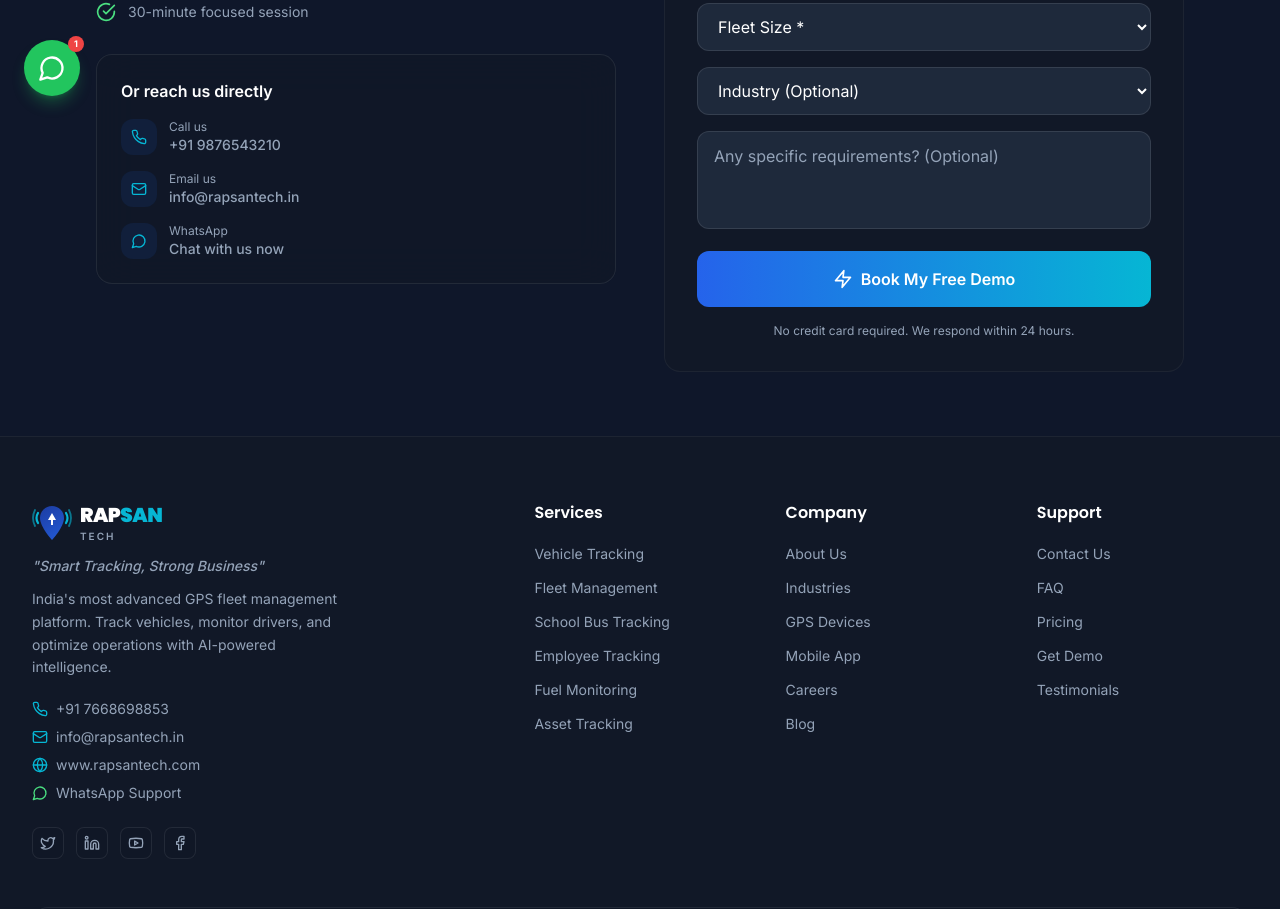
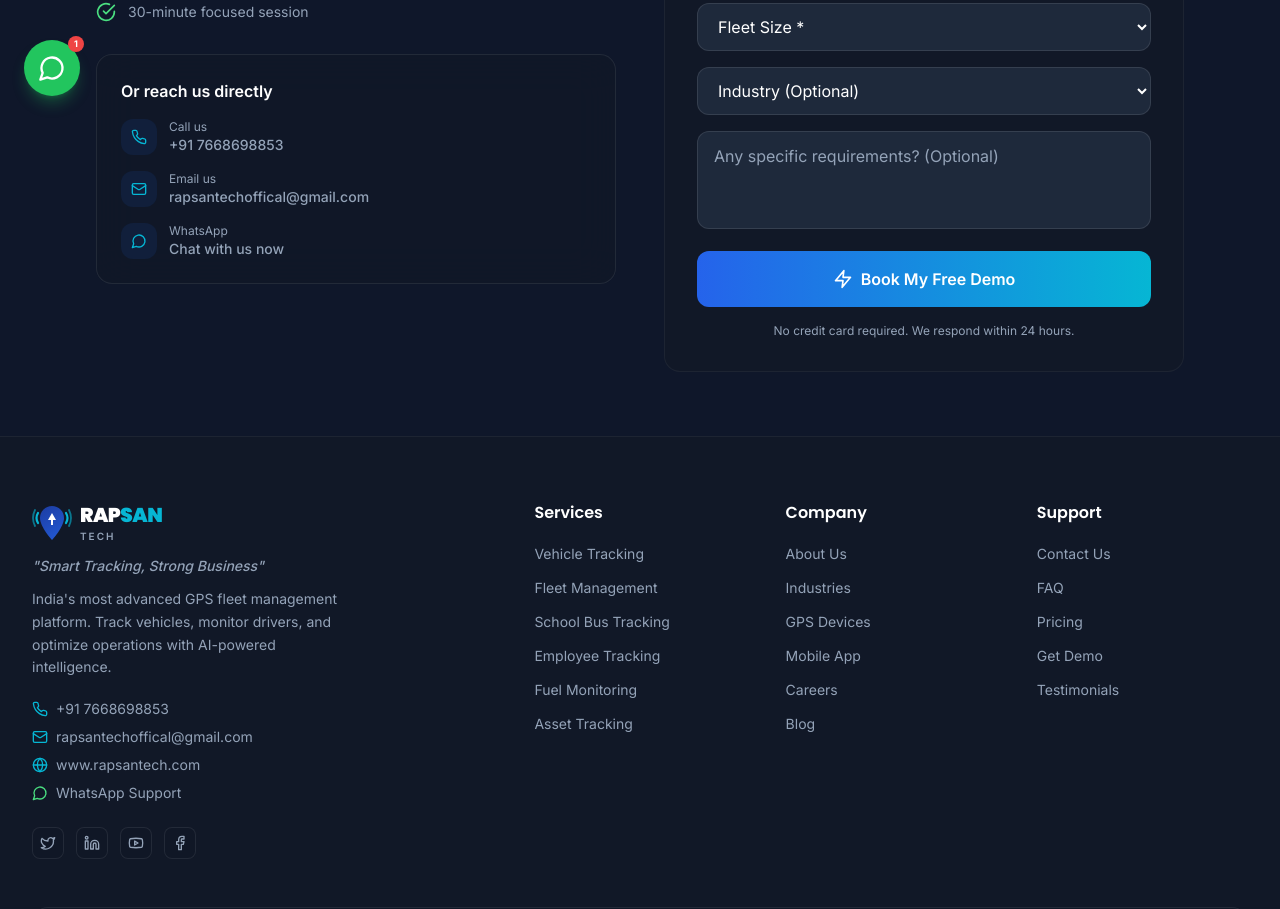
Before and after one commit to kartiksaini00/Rapsantech, a React (Vite) app in the folder frontend/: page /demo in a window 1280 px wide. Shown: the part 680-1589 px from the top of the page. Built offline with nearby package versions, Linux system fonts and the light colour scheme.

Commit message:
updated files

```diff
--- a/frontend/src/components/common/Footer.jsx
+++ b/frontend/src/components/common/Footer.jsx
@@ -70,9 +70,9 @@ export default function Footer() {
                 <Phone className="w-4 h-4 text-accent" />
                 +91 7668698853
               </a>
-              <a href="mailto:info@rapsantech.in" className="flex items-center gap-2 text-text-secondary hover:text-accent text-sm transition-colors">
+              <a href="mailto:rapsantechoffical@gmail.com" className="flex items-center gap-2 text-text-secondary hover:text-accent text-sm transition-colors">
                 <Mail className="w-4 h-4 text-accent" />
-                info@rapsantech.in
+                rapsantechoffical@gmail.com
               </a>
               <a href="https://www.rapsantech.com" target="_blank" rel="noreferrer" className="flex items-center gap-2 text-text-secondary hover:text-accent text-sm transition-colors">
                 <Globe className="w-4 h-4 text-accent" />
--- a/frontend/src/pages/Demo.jsx
+++ b/frontend/src/pages/Demo.jsx
@@ -56,9 +56,9 @@ export default function Demo() {
               <div className="glass rounded-2xl p-6 space-y-4">
                 <h3 className="font-semibold text-white">Or reach us directly</h3>
                 {[
-                  { icon: Phone, label: 'Call us', value: '+91 9876543210', href: 'tel:+919876543210' },
-                  { icon: Mail, label: 'Email us', value: 'info@rapsantech.in', href: 'mailto:info@rapsantech.in' },
-                  { icon: MessageCircle, label: 'WhatsApp', value: 'Chat with us now', href: 'https://wa.me/919876543210' },
+                  { icon: Phone, label: 'Call us', value: '+91 7668698853', href: 'tel:+917668698853' },
+                  { icon: Mail, label: 'Email us', value: 'rapsantechoffical@gmail.com', href: 'mailto:rapsantechoffical@gmail.com' },
+                  { icon: MessageCircle, label: 'WhatsApp', value: 'Chat with us now', href: 'https://wa.me/917668698853' },
                 ].map((c) => {
                   const Icon = c.icon
                   return (
```
